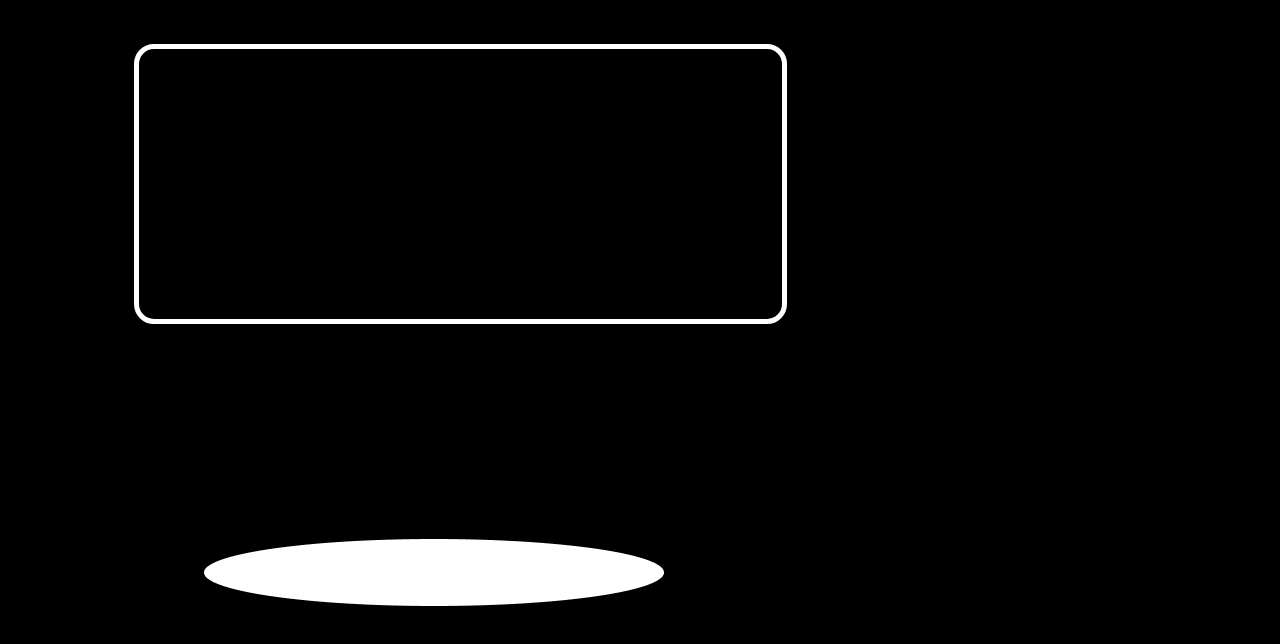
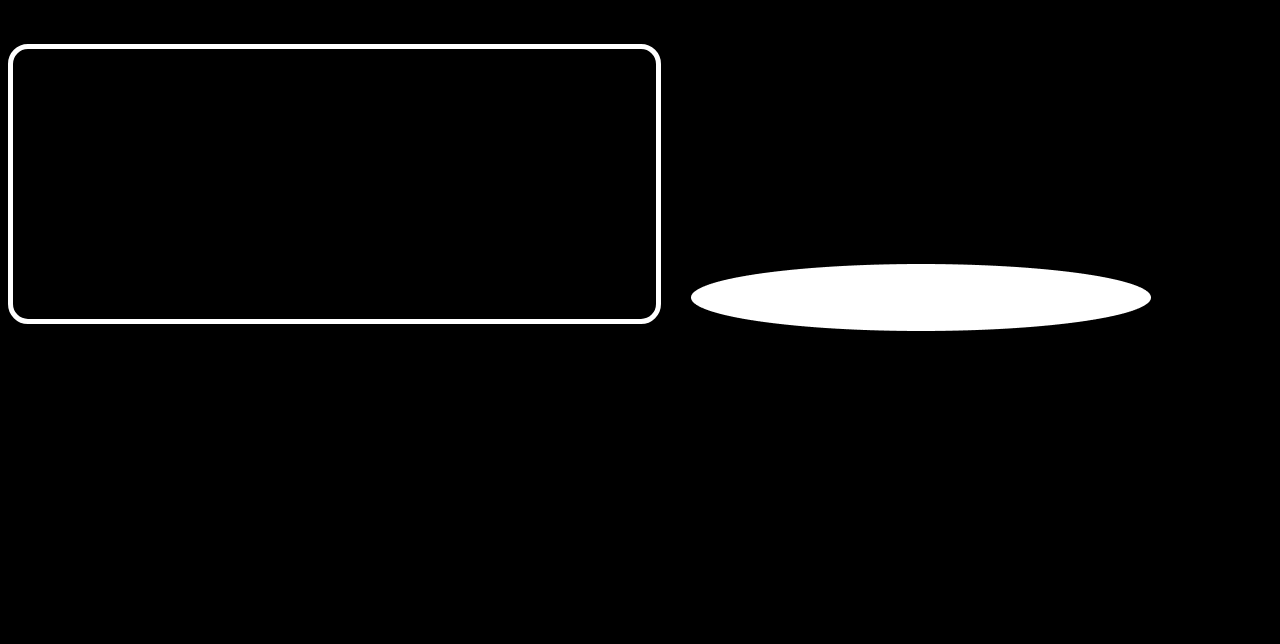
Before and after one commit to SutherlandB/Makenna_South_WeatherTing, a plain HTML site: page Weather.html in a window 1280 px wide. Shown: the part 132-776 px from the top of the page. Drawn offline with Linux system fonts and the light colour scheme; a web font is replaced by a local one.

Commit message:
fixed boxes

```diff
--- a/style.css
+++ b/style.css
@@ -14,8 +14,6 @@ h1
 #weather-and-platform-div
 {
     margin: auto;
-    width:  60%%;
-    padding-left: 10%;
 }
 
 #weather-container
@@ -31,6 +29,6 @@ h1
 #dance_platform
 {
     float: left;
-    margin: 70px;
-    padding-top: 145px;
+    margin: 30px;
+    padding-top: 190px;
 }
```
